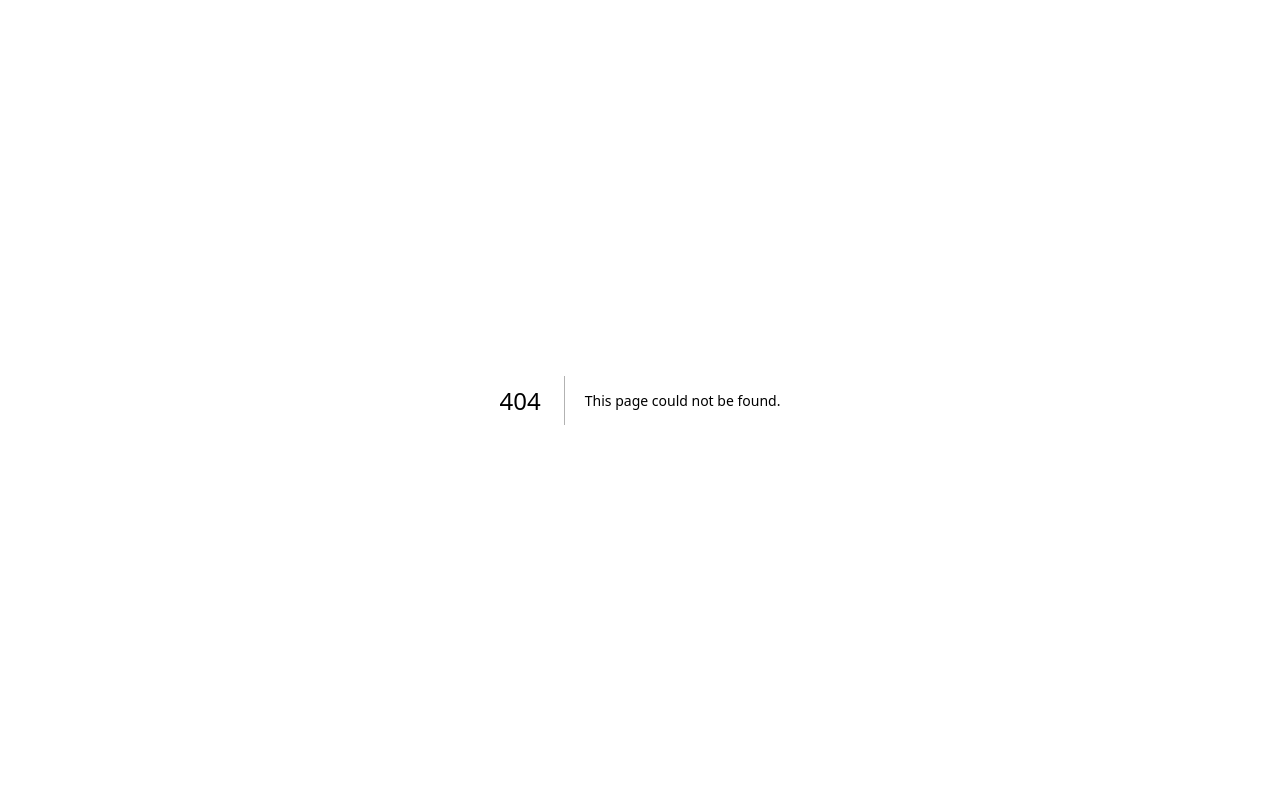
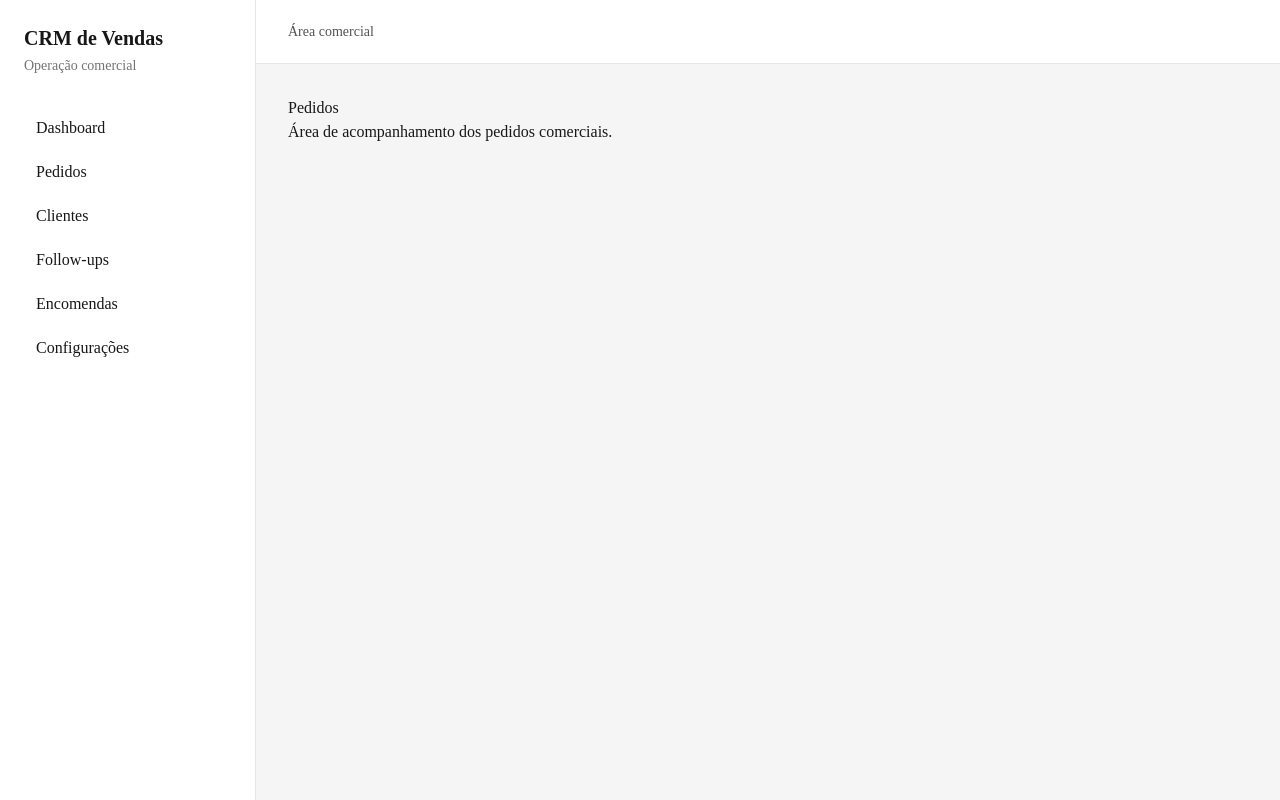
Before and after one commit to Souzas-Dev/cartevy-crm, a Next.js app in the folder app/: page /pedidos in a window 1280 px wide. Before the commit this address had no page. Built offline with nearby package versions, Linux system fonts and the light colour scheme.

Commit message:
feat: build initial CRM shell and pedidos route

```diff
--- a/app/src/app/(crm)/layout.tsx
+++ b/app/src/app/(crm)/layout.tsx
@@ -1,9 +1,11 @@
 import type { ReactNode } from "react";
+
+import { CrmShell } from "@/components/layout/crm-shell";
 
 type CrmLayoutProps = Readonly<{
   children: ReactNode;
 }>;
 
 export default function CrmLayout({ children }: CrmLayoutProps) {
-  return children;
+  return <CrmShell>{children}</CrmShell>;
 }
--- /dev/null
+++ b/app/src/app/(crm)/pedidos/page.tsx
@@ -0,0 +1,8 @@
+export default function PedidosPage() {
+  return (
+    <section>
+      <h1>Pedidos</h1>
+      <p>Área de acompanhamento dos pedidos comerciais.</p>
+    </section>
+  );
+}
--- a/app/src/app/globals.css
+++ b/app/src/app/globals.css
@@ -1,7 +1,7 @@
 @import "tailwindcss";
 
 :root {
-  font-family: Arial, Helvetica, sans-serif;
+  font-family: "Times New Roman", Times, serif;
 }
 
 * {
--- /dev/null
+++ b/app/src/components/layout/crm-shell.tsx
@@ -0,0 +1,52 @@
+import Link from "next/link";
+import type { ReactNode } from "react";
+
+type CrmShellProps = Readonly<{
+  children: ReactNode;
+}>;
+
+const navigationItems = [
+  { label: "Dashboard", href: "/" },
+  { label: "Pedidos", href: "/pedidos" },
+  { label: "Clientes", href: null },
+  { label: "Follow-ups", href: null },
+  { label: "Encomendas", href: null },
+  { label: "Configurações", href: null },
+] as const;
+
+export function CrmShell({ children }: CrmShellProps) {
+  return (
+    <div className="min-h-screen bg-neutral-100 text-neutral-900">
+      <aside className="fixed inset-y-0 left-0 w-64 border-r border-neutral-200 bg-white p-6">
+        <div className="flex flex-col gap-1">
+          <strong className="text-xl font-semibold">CRM de Vendas</strong>
+          <span className="text-sm text-neutral-500">Operação comercial</span>
+        </div>
+
+        <nav aria-label="Navegação principal" className="mt-8">
+          <ul className="space-y-1">
+            {navigationItems.map((item) => (
+  <li key={item.label} className="rounded-md px-3 py-2">
+    {item.href ? (
+      <Link href={item.href} className="block">
+        {item.label}
+      </Link>
+    ) : (
+      <span>{item.label}</span>
+    )}
+  </li>
+))}
+          </ul>
+        </nav>
+      </aside>
+
+      <div className="ml-64 min-h-screen">
+        <header className="flex h-16 items-center border-b border-neutral-200 bg-white px-8">
+          <span className="text-sm text-neutral-600">Área comercial</span>
+        </header>
+
+        <main className="p-8">{children}</main>
+      </div>
+    </div>
+  );
+}
```
